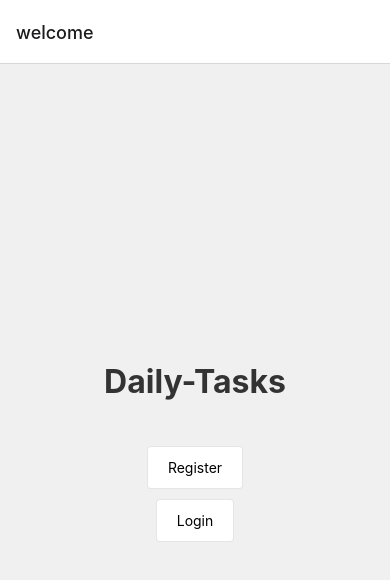
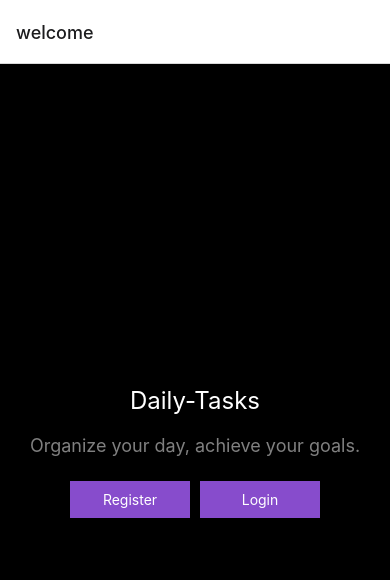
Before and after one commit to AxelH97/daily-tasks-app, a React Native app: screen / in a window 390 px wide. Shown: the top 580 px of the page. Built offline with nearby package versions, Linux system fonts and the light colour scheme.

Commit message:
feature: style welcome

```diff
--- a/src/pages/WelcomeScreen.js
+++ b/src/pages/WelcomeScreen.js
@@ -9,65 +9,58 @@ const WelcomeScreen = () => {
   return (
     <View style={styles.container}>
       <Text style={styles.welcomeText}>Daily-Tasks</Text>
+      <Text style={styles.subText}>Organize your day, achieve your goals.</Text>
+      <View style={styles.buttonRow}>
         <TouchableOpacity onPress={() => navigation.navigate(paths.register)}>
-        <View style={styles.button}>
+          <View style={styles.buttonContainer}>
             <Text style={styles.buttonText}>Register</Text>
           </View>
         </TouchableOpacity>
         <TouchableOpacity onPress={() => navigation.navigate(paths.login)}>
-        <View style={styles.button}>
+          <View style={styles.buttonContainer}>
             <Text style={styles.buttonText}>Login</Text>
           </View>
         </TouchableOpacity>
       </View>
+    </View>
   );
 };
+
 const styles = StyleSheet.create({
   container: {
     flex: 1,
     justifyContent: "center",
     alignItems: "center",
-    backgroundColor: "#f0f0f0", // Hintergrundfarbe
+    backgroundColor: "black",
   },
   welcomeText: {
-    fontSize: 32,
-    fontWeight: "bold",
-    marginBottom: 40,
-    color: "#333", // Textfarbe
+    fontSize: 24,
+    marginBottom: 20,
+    color: "white",
+  },
+  subText: {
+    fontSize: 18,
+    marginBottom: 20,
+    color: "gray",
+    textAlign: "center",
+    paddingHorizontal: 20,
+  },
+  buttonRow: {
+    flexDirection: "row",
+    justifyContent: "space-between",
   },
   buttonContainer: {
-    flexDirection: "row", // Anordnung der Buttons nebeneinander
-    justifyContent: "center", // Zentrieren der Buttons horizontal
-    alignItems: "center", // Zentrieren der Buttons vertikal
-    width: "80%", // Breite des Containers
+    backgroundColor: "#874CCC",
+    padding: 10,
+    margin: 5,
+    width: 120,
+    flex: 1,
+    alignItems: "center", // Center text horizontally
+    justifyContent: "center", // Center text vertically
   },
-  button: {
-    alignItems: "center",
-    backgroundColor: "#FFFFFF",
-    borderWidth: 1,
-    borderColor: "rgba(0, 0, 0, 0.1)",
-    borderRadius: 4,
-    shadowColor: "rgba(0, 0, 0, 0.02)",
-    shadowOffset: { width: 0, height: 1 },
-    shadowOpacity: 0.25,
-    shadowRadius: 3.84,
-    elevation: 2,
-    color: "rgba(0, 0, 0, 0.85)",
-    fontFamily:
-      'system-ui,-apple-system,system-ui,"Helvetica Neue",Helvetica,Arial,sans-serif',
-    fontSize: 16,
-    fontWeight: "600",
-    lineHeight: 1.25,
-    marginVertical: 5,
-    paddingHorizontal: 20,
-    paddingVertical: 12,
+  buttonText: {
+    color: "#FFFFFF",
     textAlign: "center",
-    textDecoration: "none",
-    transition: "all 250ms",
-    userSelect: "none",
-    WebkitUserSelect: "none",
-    touchAction: "manipulation",
-    width: "auto",
   },
 });
 
```
Lines whose indentation alone changed are shown as unchanged.
